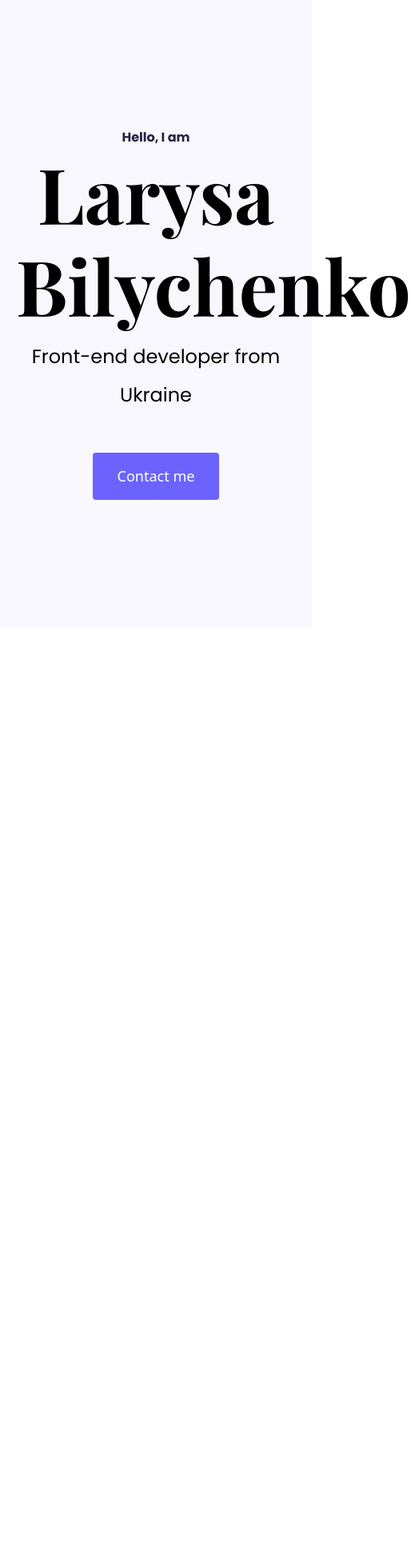
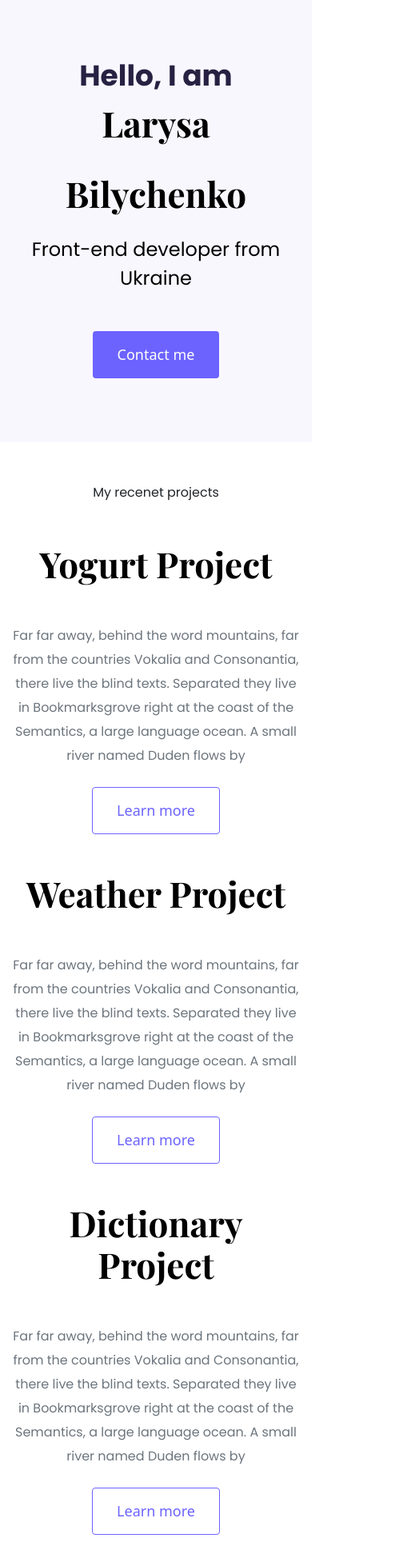
Before and after one commit to LarysaBilychenko/portfolio-project, a plain HTML site: page index.html in a window 390 px wide. Shown: the whole page at 80% size, 514 px wide, since content can reach past the window. Before the commit the page ends 844 px from the top, so only its background shows below. Drawn offline with nearby package versions, Linux system fonts and the light colour scheme.

Commit message:
added homepage design

```diff
--- a/index.html
+++ b/index.html
@@ -43,5 +43,73 @@
         <a href="#" class="btn btn-branding">Contact me</a>
       </div>
     </div>
+    <p class="text-center m-5">My recenet projects</p>
+    <div class="container">
+      <div class="row mb-5">
+        <div class="col d-none d-md-block">
+          <img
+            src="images/yogurt.png"
+            alt="Picture of Yogurt Project"
+            class="img-fluid"
+          />
+        </div>
+        <div class="col">
+          <div class="project-description">
+            <h2 class="mb-5">Yogurt Project</h2>
+            <p class="mb-4 text-muted">
+              Far far away, behind the word mountains, far from the countries
+              Vokalia and Consonantia, there live the blind texts. Separated
+              they live in Bookmarksgrove right at the coast of the Semantics, a
+              large language ocean. A small river named Duden flows by
+            </p>
+            <a href="#" class="btn btn-branding-outline">Learn more</a>
+          </div>
+        </div>
+      </div>
+
+      <div class="row mb-5">
+        <div class="col">
+          <div class="project-description">
+            <h2 class="mb-5">Weather Project</h2>
+            <p class="mb-4 text-muted">
+              Far far away, behind the word mountains, far from the countries
+              Vokalia and Consonantia, there live the blind texts. Separated
+              they live in Bookmarksgrove right at the coast of the Semantics, a
+              large language ocean. A small river named Duden flows by
+            </p>
+            <a href="#" class="btn btn-branding-outline">Learn more</a>
+          </div>
+        </div>
+        <div class="col d-none d-md-block">
+          <img
+            src="images/weather.png"
+            alt="Picture of Weather Project"
+            class="img-fluid"
+          />
+        </div>
+      </div>
+
+      <div class="row mb-5">
+        <div class="col d-none d-md-block">
+          <img
+            src="images/dictionary.png"
+            alt="Picture of Dictionary Project"
+            class="img-fluid"
+          />
+        </div>
+        <div class="col">
+          <div class="project-description">
+            <h2 class="mb-5">Dictionary Project</h2>
+            <p class="mb-4 text-muted">
+              Far far away, behind the word mountains, far from the countries
+              Vokalia and Consonantia, there live the blind texts. Separated
+              they live in Bookmarksgrove right at the coast of the Semantics, a
+              large language ocean. A small river named Duden flows by
+            </p>
+            <a href="#" class="btn btn-branding-outline">Learn more</a>
+          </div>
+        </div>
+      </div>
+    </div>
   </body>
 </html>
--- a/styles/portfolio.css
+++ b/styles/portfolio.css
@@ -14,10 +14,16 @@ h4 {
 }
 h1 {
   font-size: 96px;
+  line-height: 1.5;
+}
+h2 {
+  font-size: 64px;
 }
 p {
   font-family: var(--default-font-family);
   font-weight: normal;
+  font-size: 16px;
+  line-height: 30px;
 }
 .hero {
   padding: 160px 20px;
@@ -25,7 +31,7 @@ p {
   text-align: center;
 }
 .hero p {
-  font: 36px;
+  font-size: 36px;
   font-weight: bold;
   margin: 0;
   color: #272142;
@@ -34,7 +40,7 @@ p {
   font-family: var(--default-font-family);
   font-weight: normal;
   font-size: 24px;
-  line-height: 2;
+  line-height: 1.5;
 }
 .btn-branding {
   background: var(--branding-color);
@@ -44,3 +50,30 @@ p {
   line-height: 27px;
   padding: 15px 30px;
 }
+.btn-branding-outline {
+  border-radius: 4px;
+  color: var(--branding-color);
+  border: 1px solid var(--branding-color);
+  font-size: 18px;
+  line-height: 27px;
+  padding: 15px 30px;
+}
+.project-description {
+  padding: 120px 60px;
+}
+@media (max-width: 900px) {
+  h1 {
+    font-size: 44px;
+    line-height: 2;
+  }
+  h2 {
+    font-size: 44px;
+  }
+  .project-description {
+    padding: 0;
+    text-align: center;
+  }
+  .hero {
+    padding: 80px 20px;
+  }
+}
```
Also changed, not shown: styles/test2.html (added, +58 -0 lines), images/dictionary.png (added), images/weather.png (added), images/yogurt.png (added).
